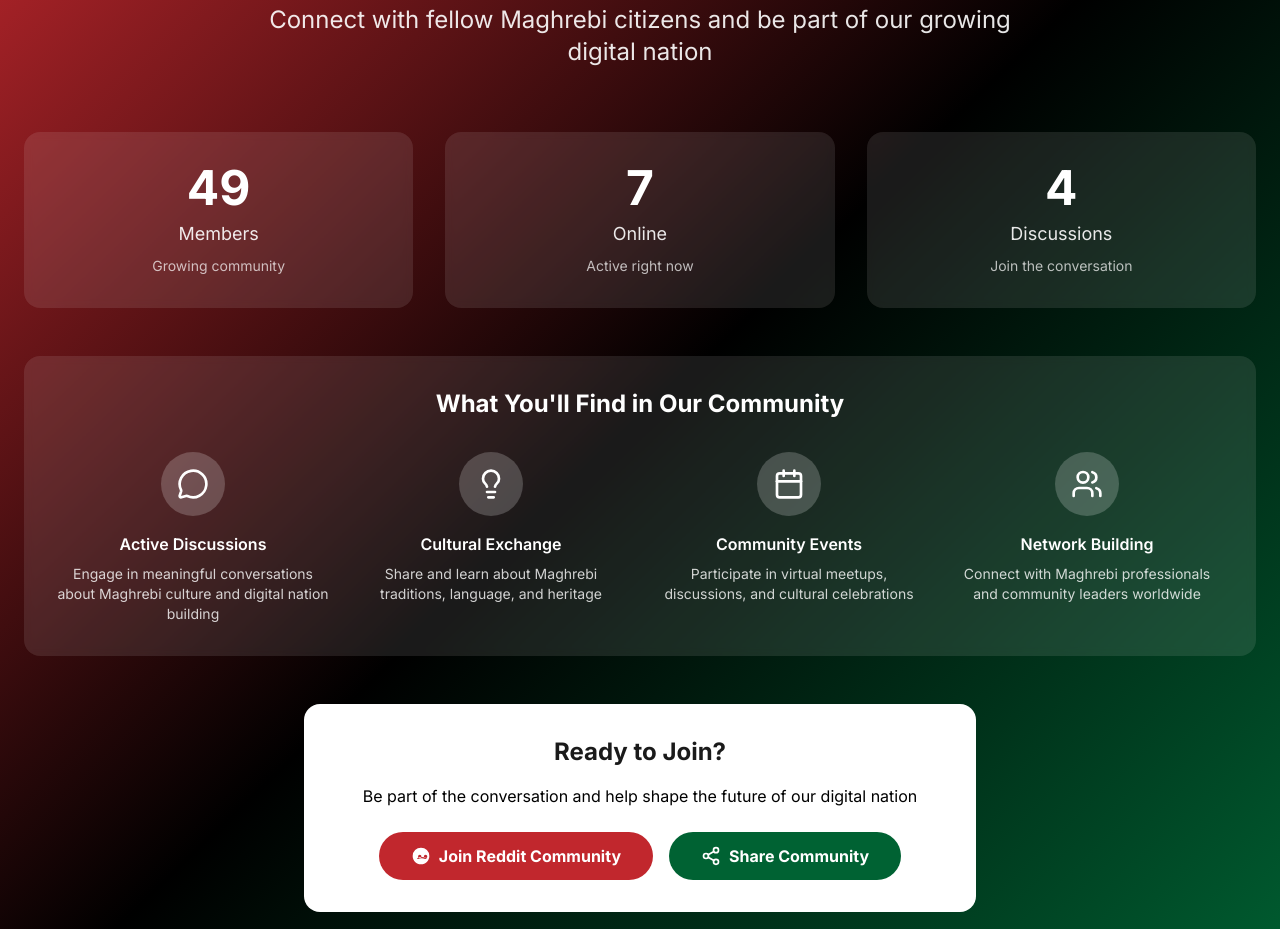
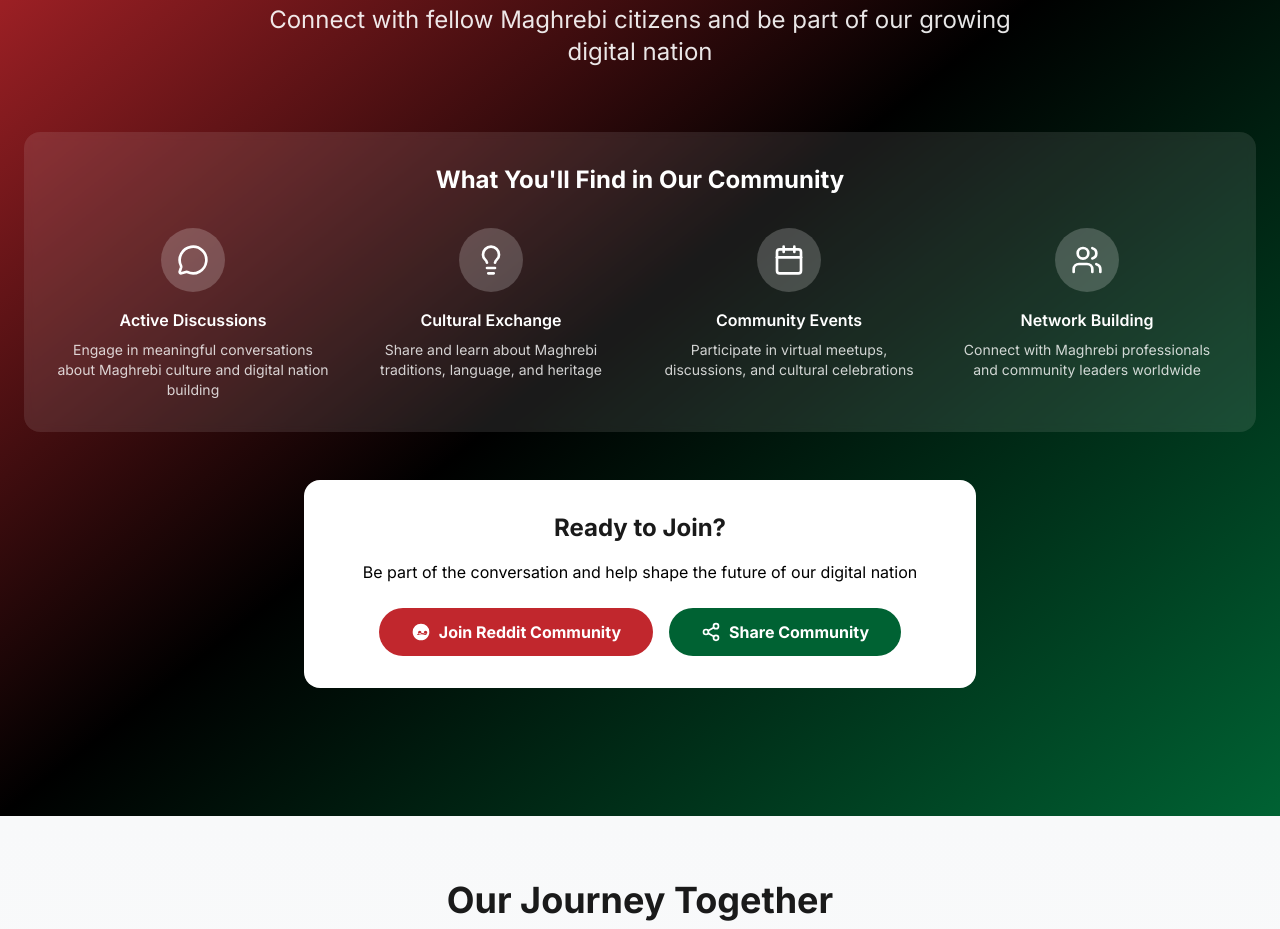
Before and after one commit to e-Maghreb/website, a Vue app: page / in a window 1280 px wide. Shown: the part 2000-2929 px from the top of the page. Built offline with nearby package versions, Linux system fonts and the light colour scheme.

Commit message:
refactor: remove community statistics section, data, and localization strings from the community integration component.

```diff
--- a/src/components/CommunityIntegration.vue
+++ b/src/components/CommunityIntegration.vue
@@ -8,21 +8,6 @@
         <p class="text-xl md:text-2xl text-white/90 max-w-3xl mx-auto">
           {{ t('community.subtitle') }}
         </p>
-      </div>
-
-      <!-- Community Stats -->
-      <div class="grid grid-cols-1 md:grid-cols-3 gap-8 mb-12">
-        <div
-          v-for="(stat, index) in communityStats"
-          :key="index"
-          class="bg-white/10 backdrop-blur-sm rounded-2xl p-8 text-center text-white hover:bg-white/20 transition-all duration-300 transform hover:scale-105"
-        >
-          <div class="text-4xl md:text-5xl font-bold mb-2 text-white">
-            {{ stat.count }}
-          </div>
-          <div class="text-lg opacity-90">{{ stat.label }}</div>
-          <div class="text-sm opacity-70 mt-2">{{ stat.description }}</div>
-        </div>
       </div>
 
       <!-- Community Features -->
@@ -102,17 +87,11 @@
 </template>
 
 <script setup lang="ts">
-import { ref, onMounted, computed } from 'vue'
+import { ref, computed } from 'vue'
 import { Users, MessageCircle, Lightbulb, Calendar, Share2, Facebook, Twitter, Link2, Mail } from 'lucide-vue-next'
 import { useLanguage } from '../composables/useLanguage'
 
 const { t } = useLanguage()
-
-interface CommunityStat {
-  count: string
-  label: string
-  description: string
-}
 
 interface CommunityFeature {
   title: string
@@ -127,13 +106,6 @@ interface SharePlatform {
 }
 
 const showShareModal = ref(false)
-
-// Community stats - would be fetched from Reddit API in production
-const communityStats = computed(() => [
-  { count: '49', label: t('community.stats.members'), description: t('community.stats.growing') },
-  { count: '7', label: t('community.stats.online'), description: t('community.stats.active') },
-  { count: '4', label: t('community.stats.discussions'), description: t('community.stats.join') }
-])
 
 const communityFeatures = computed(() => [
   {
@@ -181,23 +153,6 @@ const sharePlatforms: SharePlatform[] = [
   }
 ]
 
-// Simulate fetching Reddit data
-const fetchRedditData = async () => {
-  try {
-    // In production, this would call the Reddit API
-    // For now, we'll use placeholder data based on the web search
-    console.log('Fetching Reddit community data...')
-
-    // Simulate API delay
-    await new Promise(resolve => setTimeout(resolve, 1000))
-
-    // Update with real data when Reddit API is available
-    // This would typically come from: https://www.reddit.com/r/eMaghreb/about.json
-  } catch (error) {
-    console.error('Error fetching Reddit data:', error)
-  }
-}
-
 const shareCommunity = () => {
   showShareModal.value = true
 }
@@ -215,10 +170,6 @@ const shareOnPlatform = (platform: SharePlatform) => {
   }
   closeShareModal()
 }
-
-onMounted(() => {
-  fetchRedditData()
-})
 </script>
 
 <style scoped>
--- a/src/locales/ar.json
+++ b/src/locales/ar.json
@@ -41,14 +41,6 @@
     "community": {
         "title": "انضم لمجتمعنا على Reddit",
         "subtitle": "تواصل مع زملائك المواطنين المغاربيين وكن جزءًا من أمتنا الرقمية المتنامية",
-        "stats": {
-            "members": "أعضاء",
-            "online": "متصل",
-            "discussions": "مناقشات",
-            "growing": "مجتمع متنامي",
-            "active": "نشط الآن",
-            "join": "انضم للمحادثة"
-        },
         "features_title": "ما ستجده في مجتمعنا",
         "features": {
             "discussions": {
--- a/src/locales/en.json
+++ b/src/locales/en.json
@@ -41,14 +41,6 @@
     "community": {
         "title": "Join Our Reddit Community",
         "subtitle": "Connect with fellow Maghrebi citizens and be part of our growing digital nation",
-        "stats": {
-            "members": "Members",
-            "online": "Online",
-            "discussions": "Discussions",
-            "growing": "Growing community",
-            "active": "Active right now",
-            "join": "Join the conversation"
-        },
         "features_title": "What You'll Find in Our Community",
         "features": {
             "discussions": {
--- a/src/locales/fr.json
+++ b/src/locales/fr.json
@@ -41,14 +41,6 @@
     "community": {
         "title": "Rejoignez notre communauté Reddit",
         "subtitle": "Connectez-vous avec d'autres citoyens maghrébins et faites partie de notre nation numérique en pleine croissance",
-        "stats": {
-            "members": "Membres",
-            "online": "En ligne",
-            "discussions": "Discussions",
-            "growing": "Communauté grandissante",
-            "active": "Actif maintenant",
-            "join": "Rejoindre la conversation"
-        },
         "features_title": "Ce que vous trouverez dans notre communauté",
         "features": {
             "discussions": {
```
